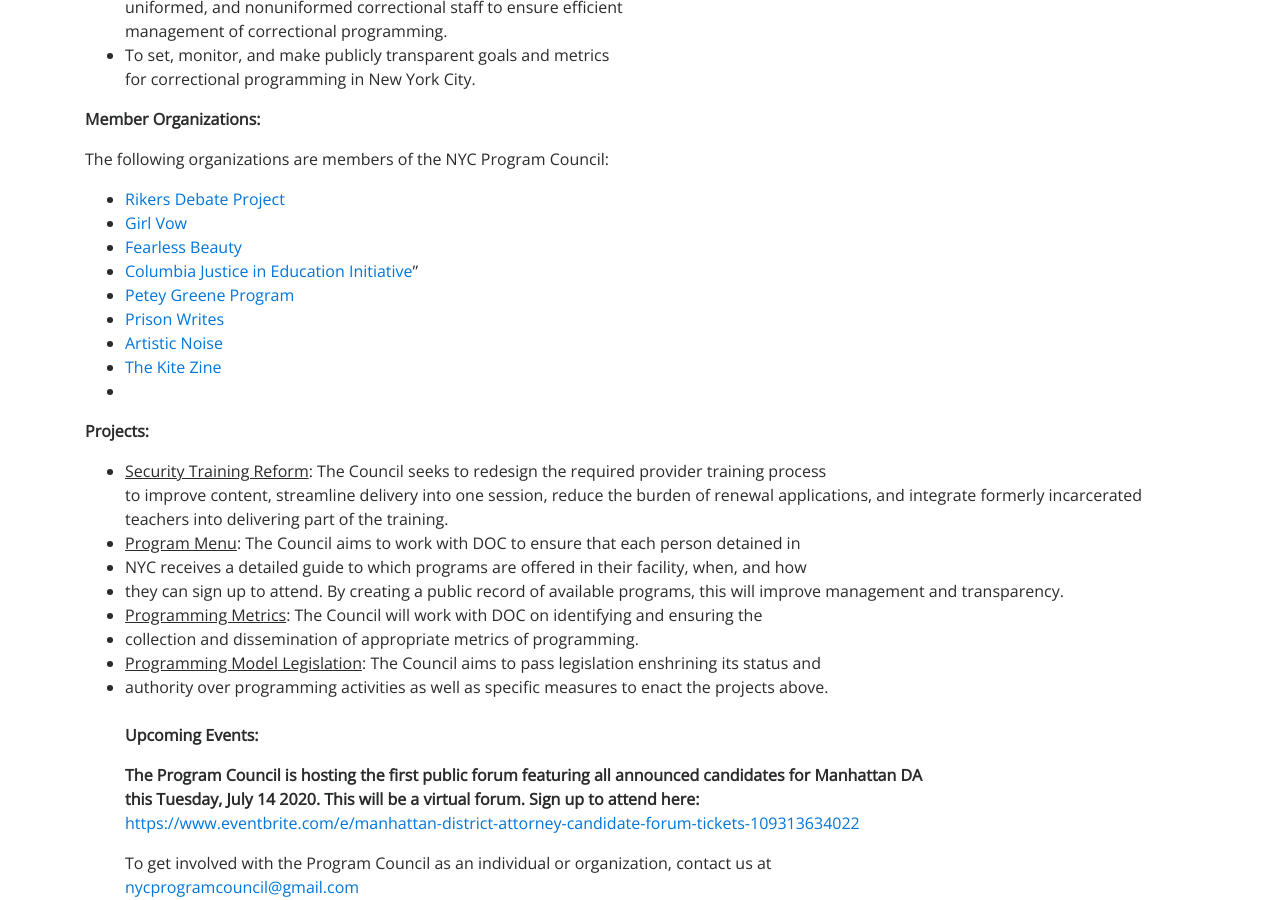
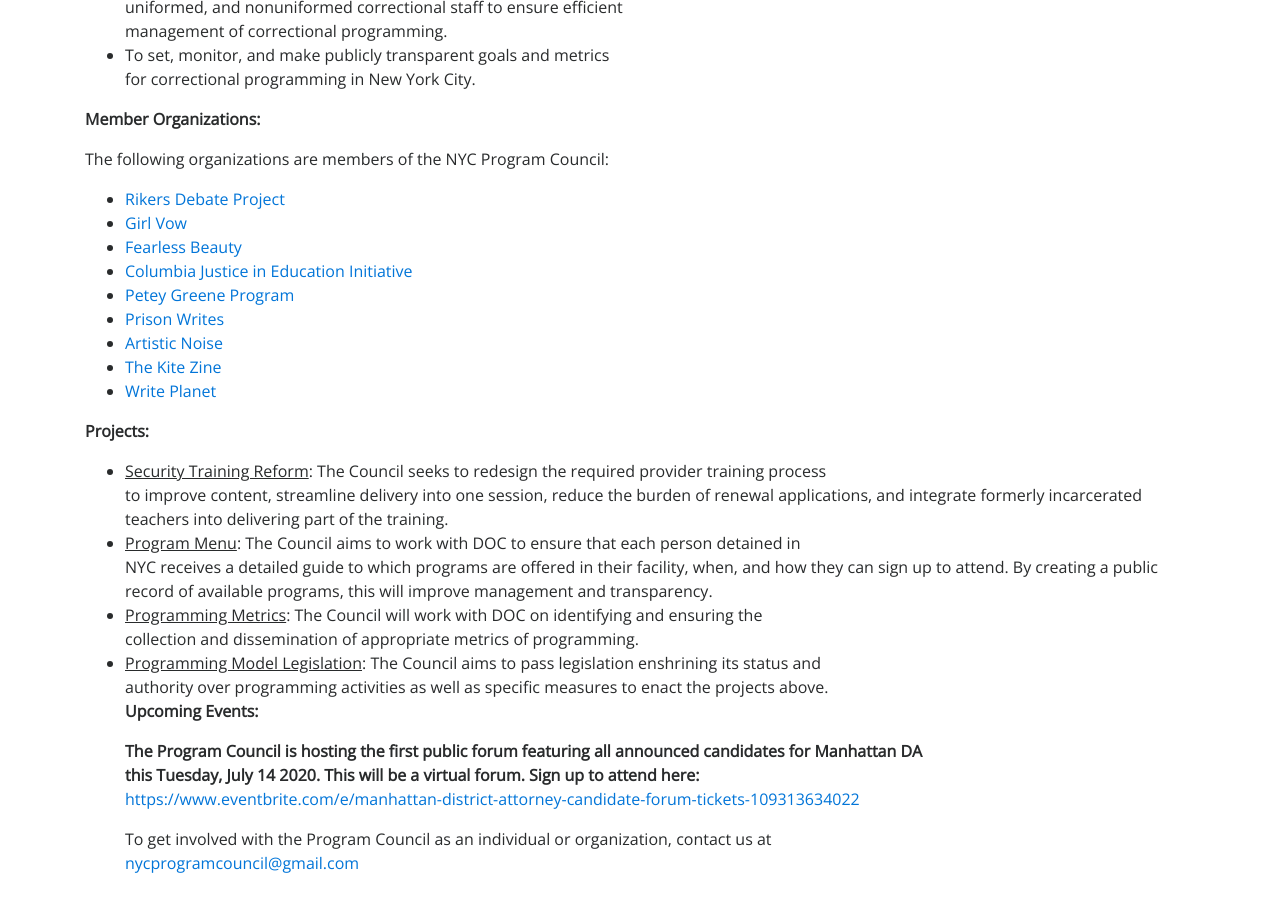
Before and after one commit to rikersdebateteam/rikers-debate-project, a Jekyll site: the page built from NYCPC.html, in a window 1280 px wide and 900 px high, scrolled down 669 px. Built offline with Jekyll 4.4.1, drawn with Linux system fonts in a browser that asks for light colours; nearby versions of some CDN libraries.

Commit message:
fixed bullet points
some grammar stuff and bullet formatting

```diff
--- a/NYCPC.html
+++ b/NYCPC.html
@@ -59,12 +59,12 @@
         <li><a href="http://rikersdebateproject.org/">Rikers Debate Project</a></li>
         <li><a href="http://girlvow.org/">Girl Vow</a></li>
         <li><a href="https://www.fearlessbeauty.org/">Fearless Beauty</a></li>
-        <li><a href="http://justiceineducation.columbia.edu/">Columbia Justice in Education Initiative</a>&rdquo;</li>
+        <li><a href="http://justiceineducation.columbia.edu/">Columbia Justice in Education Initiative</a></li>
         <li><a href="https://www.peteygreene.org/">Petey Greene Program</a></li>
         <li><a href="https://www.prisonwrites.org/">Prison Writes</a></li>
         <li><a href="https://www.artisticnoise.org/">Artistic Noise</a></li>
         <li><a href="https://www.thekitezine.com/programs">The Kite Zine</a></li>
-        <li><Write Planet</a></li>
+        <li><a href="http://www.gigiblanchard.com/">Write Planet</a></li>
       </ul>
     </div>
   </div>
@@ -77,14 +77,14 @@
     to improve content, streamline delivery into one session, reduce the burden of renewal
       applications, and integrate formerly incarcerated teachers into delivering part of the training.
        <li><u>Program Menu</u>: The Council aims to work with DOC to ensure that each person detained in</li>
-      <li>NYC receives a detailed guide to which programs are offered in their facility, when, and how</li>
-      <li>they can sign up to attend. By creating a public record of available programs, this will improve
+      NYC receives a detailed guide to which programs are offered in their facility, when, and how
+      they can sign up to attend. By creating a public record of available programs, this will improve
       management and transparency.</li>
         <li><u>Programming Metrics</u>: The Council will work with DOC on identifying and ensuring the</li>
 
-        <li>collection and dissemination of appropriate metrics of programming.</li>
+        collection and dissemination of appropriate metrics of programming.</li>
         <li><u>Programming Model Legislation</u>: The Council aims to pass legislation enshrining its status and</li>
-      <li>authority over programming activities as well as specific measures to enact the projects above.</li>
+      authority over programming activities as well as specific measures to enact the projects above.</li>
 
         <br>
 
```
